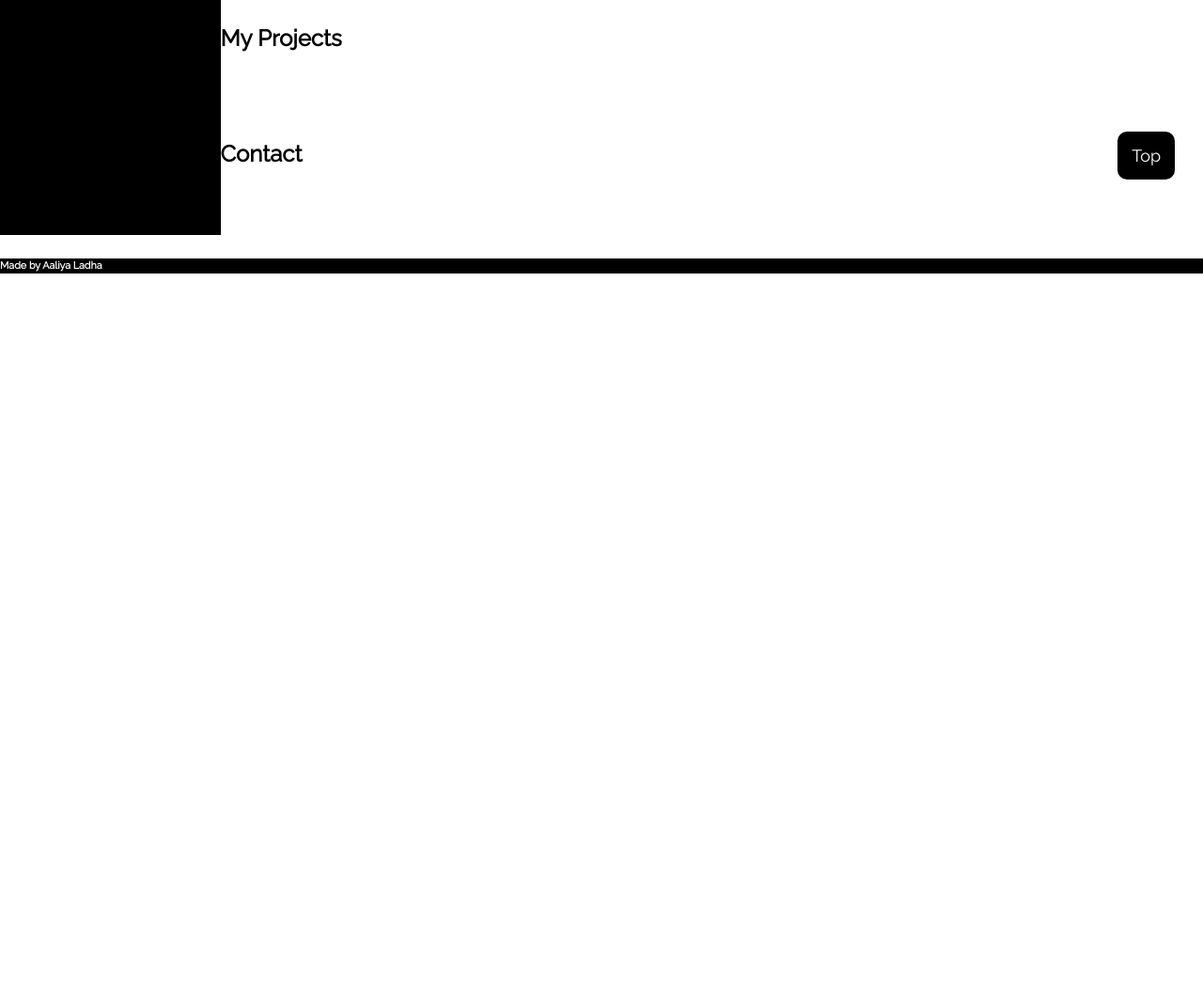
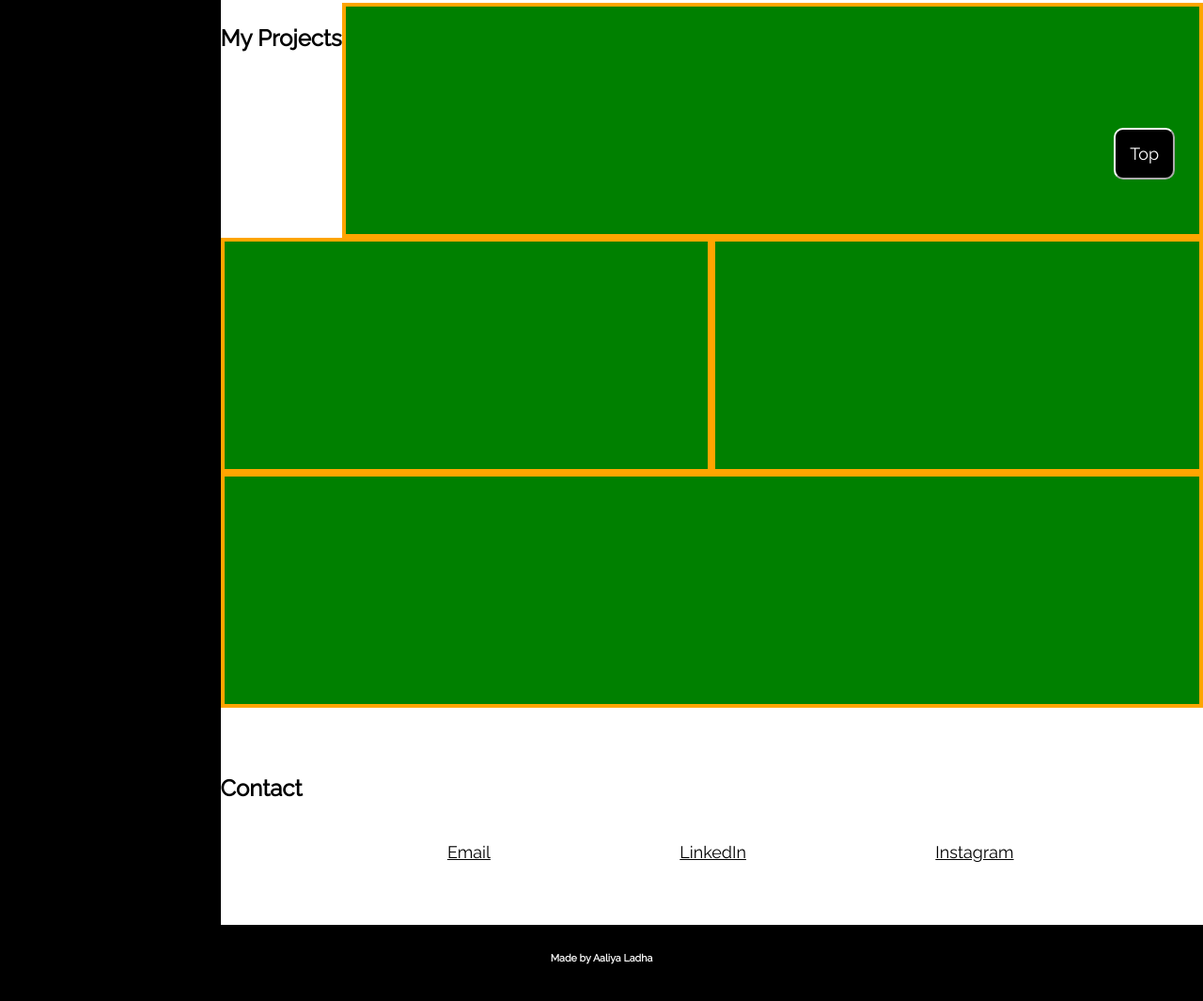
Before and after one commit to Aaliya313/Professional_Portfolio, a plain HTML site: page index.html in a window 1280 px wide. Shown: the part 589-1654 px from the top of the page at 94% size. Before the commit the page ends 905 px from the top, so only its background shows below. Drawn offline with Linux system fonts and the light colour scheme.

Commit message:
Added flexbox to my projects section, contact section and footer setion. Added more styles to CSS.

```diff
--- a/index.html
+++ b/index.html
@@ -66,6 +66,10 @@
       <!-- portfolio container -->
       <section class="page-section" id="projects">
         <h2>My Projects</h2>
+        <div class="mainblocks"></div>
+        <div class="mainblocks"></div>
+        <div class="mainblocks"></div>
+        <div class="mainblocks"></div>
       </section>
       <br>
       <br>
@@ -73,7 +77,11 @@
       <!--Contact-->
       <section class="page-section" id="contact">
         <h2>Contact</h2>
-      </section>
+        <ul>
+        <li><a href="exampleemail@gmail.com">Email</a></li>
+        <li><a href="https://www.linkedin.com/">LinkedIn</a></li>
+        <li><a href="https://www.instagram.com/">Instagram</a></li>
+      </ul>
       <br>
       <br>
 
--- a/style.css
+++ b/style.css
@@ -20,6 +20,7 @@ body {
   justify-content: space-between;
   background-color: black;
   color: white;
+  min-width: min-content;
   width: max-content;
 }
 
@@ -65,12 +66,36 @@ body {
   flex-direction: column;
 }
 
+#projects {
+  display: flex;
+  flex-flow: wrap;
+}
+
+.mainblocks {
+  background-color: green;
+  border: 4px solid orange;
+  min-height: 250px;
+  flex: 1 0 50%;
+}
+
+#contact ul{
+  list-style-type: none;
+  display: inline-flex;
+  justify-content: space-evenly;
+
+}
+
+#contact li a {
+  color: black;
+  font-size: large;
+}
+
 #myBtn {
   position: fixed;
   bottom: 20px;
   right: 30px;
   z-index: 99;
-  border: none;
+  border-color: white;
   outline: none;
   background-color: black;
   color: white;
@@ -87,6 +112,17 @@ body {
 .footer{
   background-color: black;
   color: white;
-  margin-top: 0;
-  padding: 0;
+  border: 4px solid black;
+  min-height: 150px;
+  flex: 1 0 auto;
+  text-align: center;
 }
+
+
+/* MEDIA QUERIES */
+
+@media screen and (max-width: 1000px) {
+  .container {
+    flex-direction: column;
+  }
+}
```
